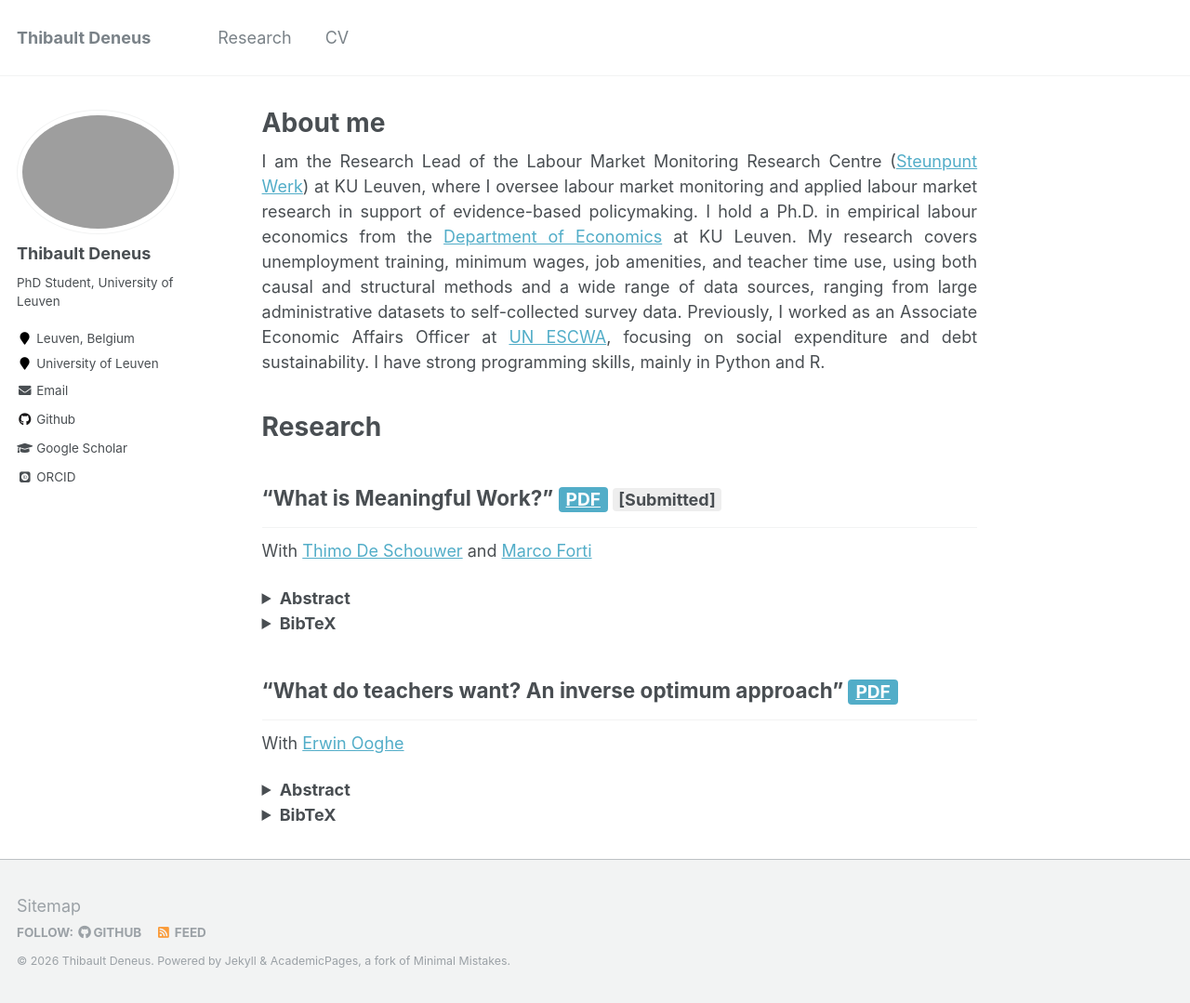
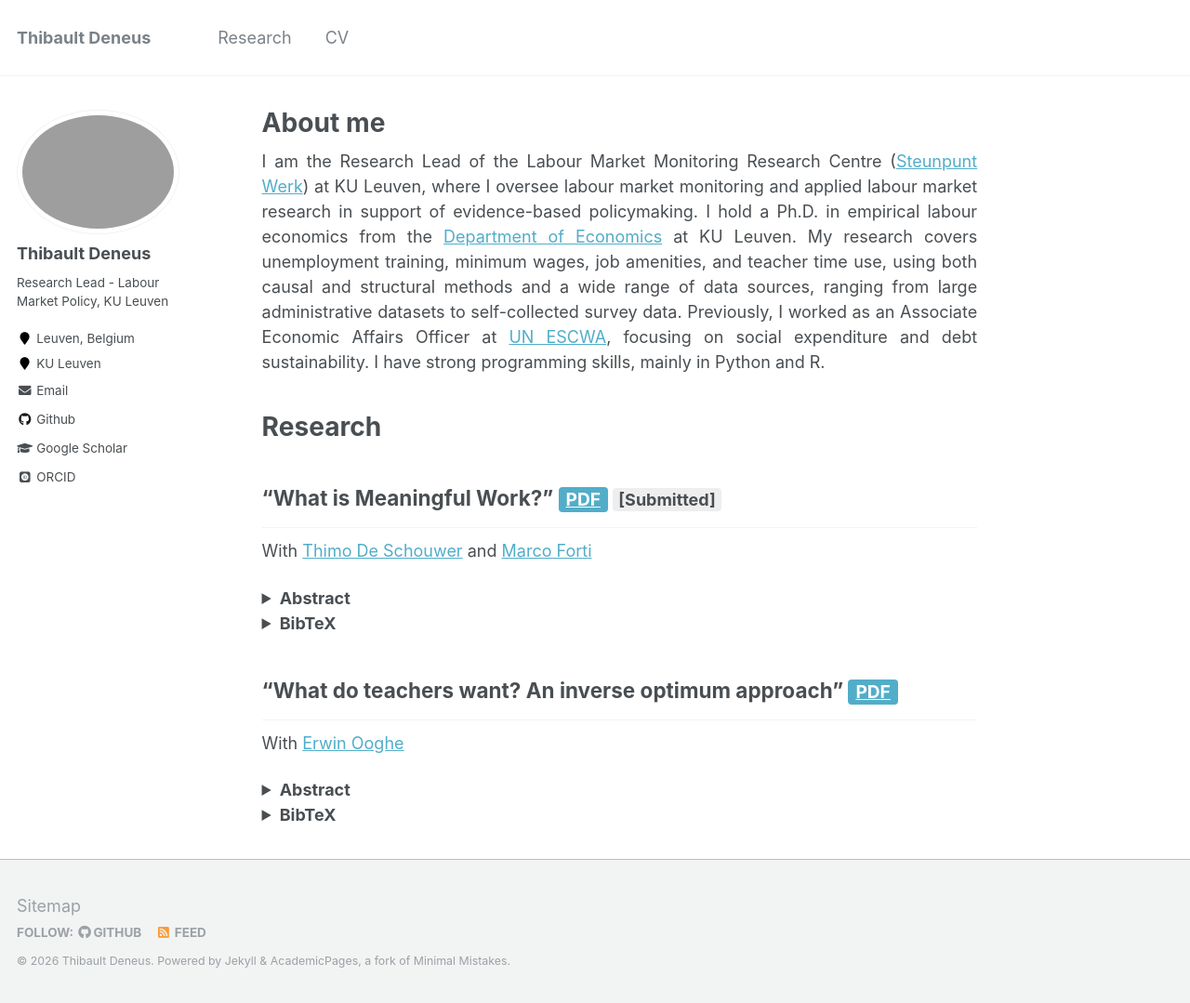
Before and after one commit to ThibaultDeneus/thibaultdeneus.github.io, a Jekyll site: the page built from _pages/about.md, in a window 1280 px wide and 1079 px high. Shown: the whole window at 93% size. Built offline with Jekyll 4.4.1, drawn with Linux system fonts in a browser that asks for light colours; some web fonts are replaced.

Commit message:
Fixed mistake in the bio

```diff
--- a/_config.yml
+++ b/_config.yml
@@ -10,7 +10,7 @@ locale                   : "en-US"
 title                    : "Thibault Deneus"
 title_separator          : "-"
 name                     : &name "Thibault Deneus"
-description              : &description "Research Lead - Labour Market Policy, University of Leuven"
+description              : &description "Research Lead - Labour Market Policy, KU Leuven"
 url                      : https://thibaultdeneus.github.io # the base hostname & protocol for your site e.g. "https://mmistakes.github.io"
 baseurl                  : "" # the subpath of your site, e.g. "/blog"
 repository               : ""
@@ -82,9 +82,9 @@ analytics:
 author:
   name             : "Thibault Deneus"
   avatar           : "profile.png"
-  bio              : "PhD Student, University of Leuven"
+  bio              : "Research Lead - Labour Market Policy, KU Leuven"
   location         : "Leuven, Belgium"
-  employer         : "University of Leuven"
+  employer         : "KU Leuven"
   pubmed           :
   googlescholar    : "https://scholar.google.com/citations?user=stCnU_YAAAAJ&hl=nl&oi=ao"
   email            : "thibault.deneus@kuleuven.be"
```
